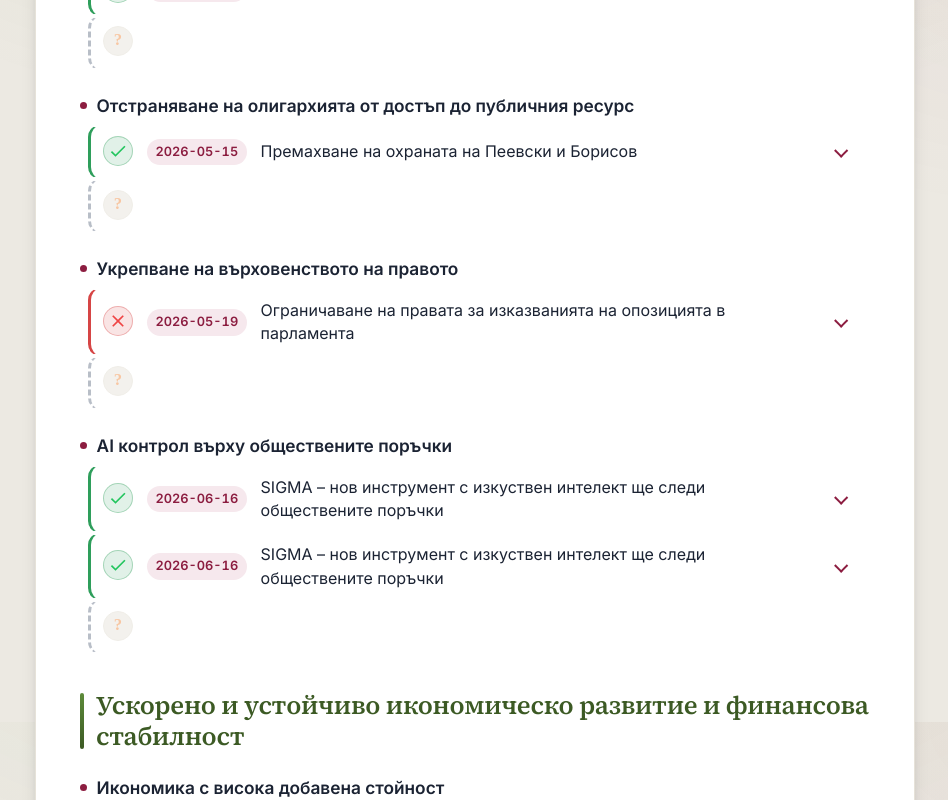
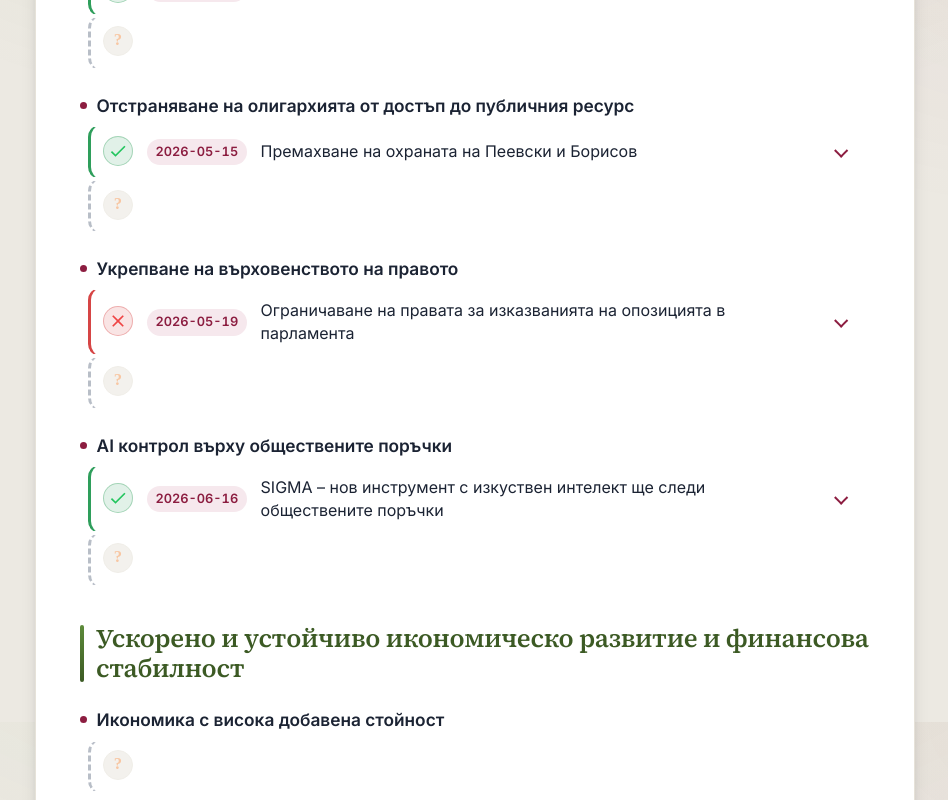
Before and after one commit to MiroJ/chronology-of-promises, an Angular app: page / in a window 1280 px wide. Shown: the part 878-1678 px from the top of the page, without its empty margins (165-1113 px from the left). Built offline with nearby package versions, Linux system fonts and the light colour scheme.

Commit message:
Fix data.

```diff
--- a/public/data-results.json
+++ b/public/data-results.json
@@ -67,7 +67,8 @@
         "imageUrl": null,
         "references": [
             "https://novini.bg/article/2026052119374724352",
-            "https://www.informo.bg/2026/05/11/%D0%BF%D1%80%D0%BE%D0%B3%D1%80%D0%B5%D1%81%D0%B8%D0%B2%D0%BD%D0%B0-%D0%B1%D1%8A%D0%BB%D0%B3%D0%B0%D1%80%D0%B8%D1%8F-%D0%BF%D1%80%D0%B5%D0%B4%D0%BF%D1%80%D0%B8%D0%B5%D0%BC%D0%B0-%D0%BC%D0%B5%D1%80"        ]
+            "https://www.informo.bg/2026/05/11/%D0%BF%D1%80%D0%BE%D0%B3%D1%80%D0%B5%D1%81%D0%B8%D0%B2%D0%BD%D0%B0-%D0%B1%D1%8A%D0%BB%D0%B3%D0%B0%D1%80%D0%B8%D1%8F-%D0%BF%D1%80%D0%B5%D0%B4%D0%BF%D1%80%D0%B8%D0%B5%D0%BC%D0%B0-%D0%BC%D0%B5%D1%80"
+        ]
     },
     {
         "programIds": [
@@ -182,20 +183,5 @@
             "https://dariknews.bg/novini/bylgariia/kraj-na-skritite-obshtestveni-porychki-puskat-sigma-sistemata-koiato-pokazva-kyde-otivat-parite-2458065",
             "https://epicenter.bg/article/Pravitelstvoto-predstavya-SIGMA---novata-sistema-za-kontrol-na-obshtestvenite-porachki/424642/2/0"
         ]
-    },
-    {
-        "programIds": [
-            "1.4"
-        ],
-        "title": "SIGMA – нов инструмент с изкуствен интелект ще следи обществените поръчки",
-        "date": "2026-06-16",
-        "description": "Представен е SIGMA – нов публичен инструмент за прозрачност на обществените поръчки с цел край на скритите схеми. Това отговаря пряко на обещанието за AI контрол върху обществените поръчки.",
-        "status": "completed",
-        "imageUrl": null,
-        "references": [
-            "https://www.vesti.bg/bulgaria/kraj-na-skritite-shemi-sigma-nov-instrument-s-izkustven-intelekt-shte-sledi-obshtestvenite-porychki-6262448",
-            "https://dariknews.bg/novini/bylgariia/kraj-na-skritite-obshtestveni-porychki-puskat-sigma-sistemata-koiato-pokazva-kyde-otivat-parite-2458065",
-            "https://epicenter.bg/article/Pravitelstvoto-predstavya-SIGMA---novata-sistema-za-kontrol-na-obshtestvenite-porachki/424642/2/0"
-        ]
     }
 ]
--- a/src/app/app.scss
+++ b/src/app/app.scss
@@ -44,6 +44,7 @@
 
 .legend {
     display: flex;
+    justify-content: center;
     flex-wrap: wrap;
     gap: 0.5rem 1.25rem;
     margin-top: 1.25rem;
```
